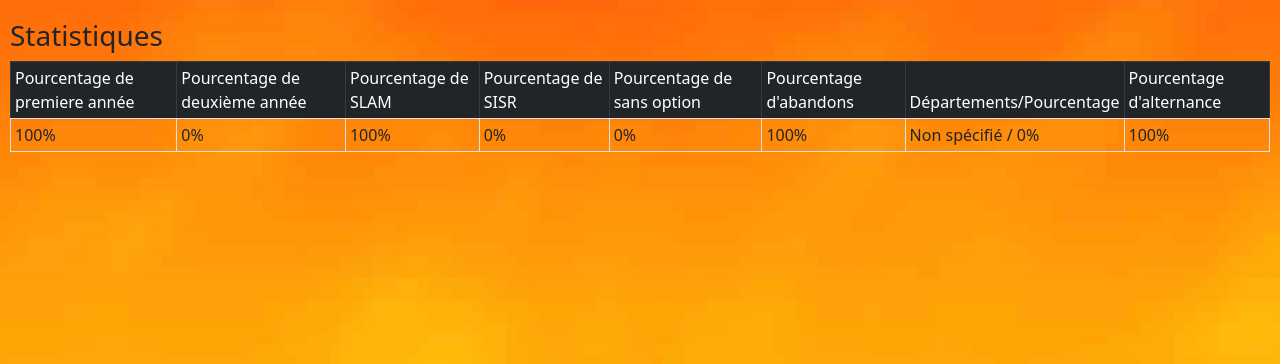
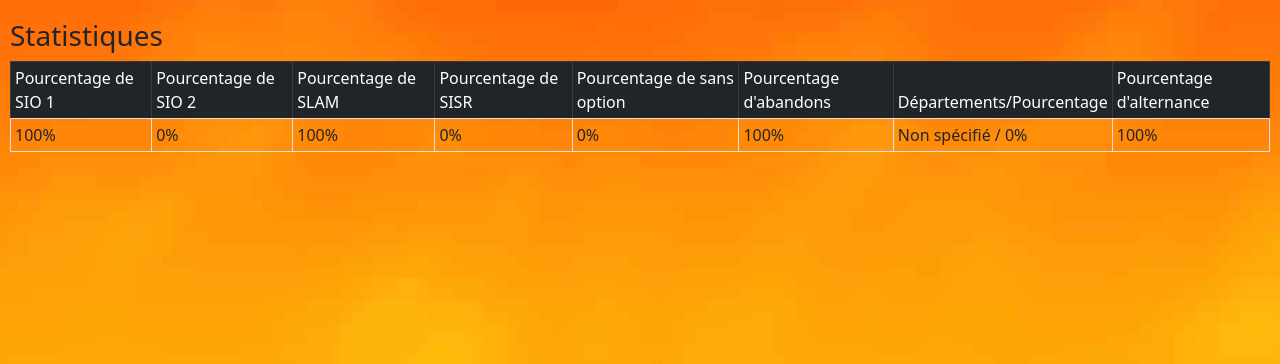
Before and after one commit to thibautscheers/FOLOZEM, a PHP site: page /page/statistiques.php in a window 1280 px wide. Shown: the part 56-420 px from the top of the page. Run offline with PHP 8.4, Linux system fonts and the light colour scheme; tables that the repository leaves empty hold one stand-in row (values such as "Sample post").

Commit message:
modif de syntaxe

```diff
--- a/page/statistiques.php
+++ b/page/statistiques.php
@@ -84,8 +84,8 @@
         <table class='table table-bordered table-sm'>
             <tr>
             <thead class='table-dark'>
-                <td>Pourcentage de premiere année</td>
-                <td>Pourcentage de deuxième année</td>
+                <td>Pourcentage de SIO 1</td>
+                <td>Pourcentage de SIO 2</td>
                 <td>Pourcentage de SLAM</td>
                 <td>Pourcentage de SISR</td>
                 <td>Pourcentage de sans option</td>
```
